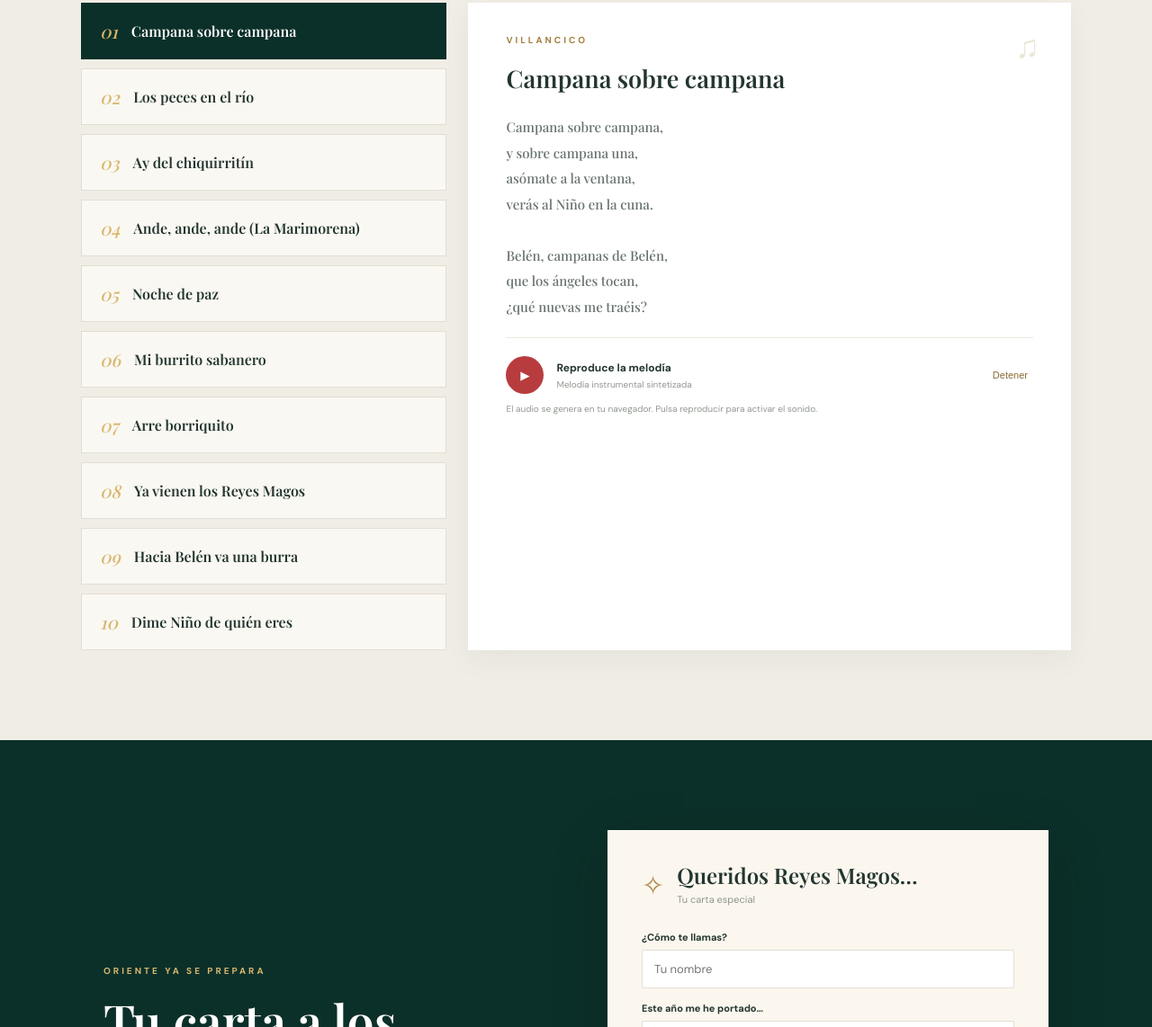
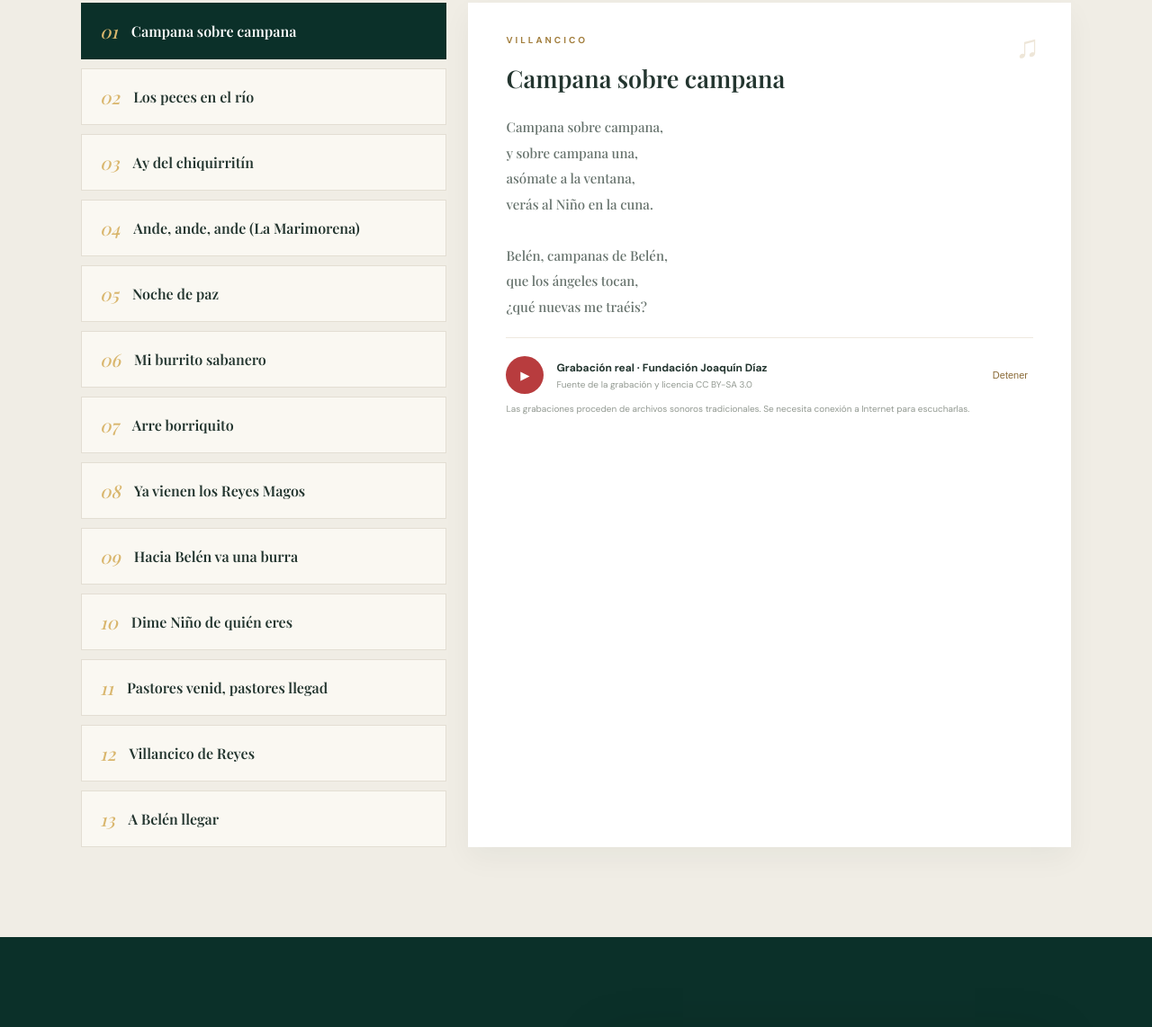
Before and after one commit to jamp-proyectos/navidad, a plain HTML site: page index.html in a window 1280 px wide. Shown: the part 1600-2742 px from the top of the page at 90% size. Drawn offline with nearby package versions, Linux system fonts and the light colour scheme.

Commit message:
Add files via upload

```diff
--- a/index.html
+++ b/index.html
@@ -53,10 +53,10 @@
         <div class="lyrics" id="lyrics" aria-live="polite"></div>
         <div class="player-controls">
           <button class="round-btn" id="playCarol" aria-label="Reproducir">▶</button>
-          <div class="track-info"><strong id="playStatus">Reproduce la melodía</strong><span>Melodía instrumental sintetizada</span></div>
+          <div class="track-info"><strong id="playStatus">Reproduce la melodía</strong><span id="recordingCredit">Grabaciones tradicionales reales · requiere conexión a Internet</span></div>
           <button class="text-btn" id="stopCarol">Detener</button>
         </div>
-        <p class="small-note">El audio se genera en tu navegador. Pulsa reproducir para activar el sonido.</p>
+        <p class="small-note">Las grabaciones proceden de archivos sonoros tradicionales. Se necesita conexión a Internet para escucharlas.</p>
       </article>
     </div>
   </section>
--- a/script.js
+++ b/script.js
@@ -1,8 +1,8 @@
 // Navidad Mágica: villancicos sintetizados, carta local y juego audiovisual.
 const carols = [
- {title:"Campana sobre campana",lyrics:"Campana sobre campana,\ny sobre campana una,\nasómate a la ventana,\nverás al Niño en la cuna.\n\nBelén, campanas de Belén,\nque los ángeles tocan,\n¿qué nuevas me traéis?",tempo:112,notes:"G4 G4 A4 G4 F4 E4 D4 E4 F4 G4 A4 G4 | G4 A4 G4 F4 E4 D4 E4 F4 G4 F4 E4 D4"},
- {title:"Los peces en el río",lyrics:"Pero mira cómo beben\nlos peces en el río,\npero mira cómo beben\npor ver al Dios nacido.\n\nBeben y beben y vuelven a beber,\nlos peces en el río\npor ver a Dios nacer.",tempo:116,notes:"A4 A4 A4 G4 F4 G4 A4 G4 F4 E4 F4 G4 | A4 A4 A4 G4 F4 G4 A4 G4 F4 E4 D4 E4"},
- {title:"Ay del chiquirritín",lyrics:"Ay del chiquirritín,\nchiquirriquitín,\nmetidito entre pajas.\n\nAy del chiquirritín,\nchiquirriquitín,\nqueridín, queridito del alma.",tempo:122,notes:"G4 A4 B4 A4 G4 E4 G4 A4 | G4 A4 B4 A4 G4 E4 D4 E4"},
+ {title:"Campana sobre campana",audioFile:"Fundación Joaquín Díaz - ATO 00096 11 - Villancico.ogg",sourcePage:"https://commons.wikimedia.org/wiki/File:Fundación_Joaquín_Díaz_-_ATO_00096_11_-_Villancico.ogg",lyrics:"Campana sobre campana,\ny sobre campana una,\nasómate a la ventana,\nverás al Niño en la cuna.\n\nBelén, campanas de Belén,\nque los ángeles tocan,\n¿qué nuevas me traéis?",tempo:112,notes:"G4 G4 A4 G4 F4 E4 D4 E4 F4 G4 A4 G4 | G4 A4 G4 F4 E4 D4 E4 F4 G4 F4 E4 D4"},
+ {title:"Los peces en el río",audioFile:"Fundación Joaquín Díaz - ATO 00096 14 - Villancico.ogg",sourcePage:"https://commons.wikimedia.org/wiki/File:Fundación_Joaquín_Díaz_-_ATO_00096_14_-_Villancico.ogg",lyrics:"Pero mira cómo beben\nlos peces en el río,\npero mira cómo beben\npor ver al Dios nacido.\n\nBeben y beben y vuelven a beber,\nlos peces en el río\npor ver a Dios nacer.",tempo:116,notes:"A4 A4 A4 G4 F4 G4 A4 G4 F4 E4 F4 G4 | A4 A4 A4 G4 F4 G4 A4 G4 F4 E4 D4 E4"},
+ {title:"Ay del chiquirritín",audioFile:"Fundación Joaquín Díaz - ATO 00096 15 - Villancico.ogg",sourcePage:"https://commons.wikimedia.org/wiki/File:Fundación_Joaquín_Díaz_-_ATO_00096_15_-_Villancico.ogg",lyrics:"Ay del chiquirritín,\nchiquirriquitín,\nmetidito entre pajas.\n\nAy del chiquirritín,\nchiquirriquitín,\nqueridín, queridito del alma.",tempo:122,notes:"G4 A4 B4 A4 G4 E4 G4 A4 | G4 A4 B4 A4 G4 E4 D4 E4"},
  {title:"Ande, ande, ande (La Marimorena)",lyrics:"Ande, ande, ande,\nla marimorena,\nande, ande, ande,\nque es la Nochebuena.\n\nEn el portal de Belén\nhay estrellas, sol y luna,\nla Virgen y San José\ny el Niño que está en la cuna.",tempo:124,notes:"G4 G4 B4 B4 A4 A4 G4 | E4 G4 A4 B4 A4 G4 E4 D4"},
  {title:"Noche de paz",lyrics:"Noche de paz, noche de amor,\ntodo duerme en derredor.\nEntre los astros que esparcen su luz,\nbella anunciando al niñito Jesús.",tempo:86,notes:"G4 A4 G4 E4 | G4 A4 G4 E4 | D5 D5 B4 | C5 C5 G4 | A4 A4 C5 B4 A4 G4 | A4 G4 E4 | A4 A4 C5 B4 A4 G4 | A4 G4 E4"},
  {title:"Mi burrito sabanero",lyrics:"Con mi burrito sabanero\nvoy camino de Belén.\nSi me ven, si me ven,\nvoy camino de Belén.\n\nEl lucerito mañanero\nilumina mi sendero.",tempo:112,notes:"E4 E4 G4 A4 B4 B4 A4 G4 | E4 E4 G4 A4 B4 B4 A4 G4 | A4 A4 B4 C5 B4 A4 G4 E4"},
@@ -10,21 +10,26 @@ const carols = [
  {title:"Ya vienen los Reyes Magos",lyrics:"Ya vienen los Reyes Magos,\nya vienen los Reyes Magos,\ncaminito de Belén.\n\nOlé, olé, Holanda y olé,\nHolanda ya se ve.",tempo:118,notes:"C5 C5 G4 A4 G4 E4 | F4 F4 A4 G4 F4 D4 | E4 G4 C5 B4 A4 G4"},
  {title:"Hacia Belén va una burra",lyrics:"Hacia Belén va una burra,\nrin, rin,\nyo me remendaba,\nyo me remendé.\n\nYo me eché un remiendo,\nyo me lo quité,\ncargada de chocolate.",tempo:120,notes:"G4 G4 A4 G4 E4 | G4 G4 A4 G4 E4 | D4 E4 G4 A4 G4 E4 D4"},
  {title:"Dime Niño de quién eres",lyrics:"Dime Niño, de quién eres,\ntodo vestidito de blanco.\nSoy de la Virgen María\ny del Espíritu Santo.\n\nResuenen con alegría\nlos cánticos de mi tierra.",tempo:100,notes:"E4 G4 A4 G4 E4 D4 | E4 G4 A4 B4 A4 G4 | E4 G4 A4 G4 E4 D4 | C4 D4 E4 G4 E4 D4"}
+ ,{title:"Pastores venid, pastores llegad",audioFile:"Fundación Joaquín Díaz - ATO 00016A 18 - Pastores venid, pastores llegad.ogg",sourcePage:"https://commons.wikimedia.org/wiki/File:Fundación_Joaquín_Díaz_-_ATO_00016A_18_-_Pastores_venid,_pastores_llegad.ogg",lyrics:"Grabación tradicional interpretada por Flor Frías en El Burgo de Osma (Soria), en 1982.\n\nRegistro sonoro de la Fundación Joaquín Díaz."}
+ ,{title:"Villancico de Reyes",audioFile:"Fundación Joaquín Díaz - ATO 00093 07 - Villancico de reyes.ogg",sourcePage:"https://commons.wikimedia.org/wiki/File:Fundación_Joaquín_Díaz_-_ATO_00093_07_-_Villancico_de_reyes.ogg",lyrics:"Grabación tradicional interpretada por Mariano García Herrero en Fuensaldaña (Valladolid), en 1977.\n\nComienza: «La estrella fue la encargada de guiarles al portal»."}
+ ,{title:"A Belén llegar",audioFile:"Fundación Joaquín Díaz - ATO 00001 25 - A Belén llegar.ogg",sourcePage:"https://commons.wikimedia.org/wiki/File:Fundación_Joaquín_Díaz_-_ATO_00001_25_-_A_Belén_llegar.ogg",lyrics:"Grabación tradicional de la colección de la Fundación Joaquín Díaz.\n\nRegistro sonoro de música popular navideña."}
 ];
 const list=document.getElementById('carolList'), title=document.getElementById('carolTitle'), lyrics=document.getElementById('lyrics');
-let selected=0,audioCtx=null,melodyTimer=null,melodyTimeout=null,noteIndex=0;
-function renderCarols(){list.innerHTML='';carols.forEach((c,i)=>{const b=document.createElement('button');b.className='carol-choice'+(i===selected?' active':'');b.innerHTML=`<span class="num">${String(i+1).padStart(2,'0')}</span><strong>${c.title}</strong>`;b.addEventListener('click',()=>{stopMelody();selected=i;renderCarols();});list.appendChild(b);});const c=carols[selected];title.textContent=c.title;lyrics.textContent=c.lyrics;}
-const semitones={C:0,D:2,E:4,F:5,G:7,A:9,B:11};
-function noteFrequency(note){const m=note.match(/^([A-G])(#?)([0-9])$/);if(!m)return 0;const midi=(Number(m[3])+1)*12+semitones[m[1]]+(m[2]?1:0);return 440*Math.pow(2,(midi-69)/12);}
-function playTone(freq,duration=.32){if(!freq)return;if(!audioCtx)audioCtx=new(window.AudioContext||window.webkitAudioContext)();const now=audioCtx.currentTime;const gain=audioCtx.createGain(),osc=audioCtx.createOscillator(),harm=audioCtx.createOscillator(),harmGain=audioCtx.createGain();gain.gain.setValueAtTime(.0001,now);gain.gain.exponentialRampToValueAtTime(.15,now+.025);gain.gain.setValueAtTime(.11,now+duration*.65);gain.gain.exponentialRampToValueAtTime(.0001,now+duration);osc.type='triangle';osc.frequency.value=freq;harm.type='sine';harm.frequency.value=freq*2;harmGain.gain.value=.18;osc.connect(gain);harm.connect(harmGain);harmGain.connect(gain);gain.connect(audioCtx.destination);osc.start(now);harm.start(now);osc.stop(now+duration+.02);harm.stop(now+duration+.02);}
-function stopMelody(){if(melodyTimeout)clearTimeout(melodyTimeout);melodyTimeout=null;melodyTimer=null;document.getElementById('playCarol').textContent='▶';document.getElementById('playStatus').textContent='Reproduce la melodía';}
-function playScore(){const song=carols[selected],beats=song.notes.replace(/\|/g,' ').trim().split(/\s+/),beatMs=60000/song.tempo;noteIndex=0;function next(){if(!melodyTimer)return;if(noteIndex>=beats.length){stopMelody();return;}const token=beats[noteIndex++],duration=beatMs;if(token!=='-')playTone(noteFrequency(token),duration/1000*.88);melodyTimeout=setTimeout(next,duration);}next();}
-document.getElementById('playCarol').addEventListener('click',()=>{if(melodyTimer){stopMelody();return;}if(!audioCtx)audioCtx=new(window.AudioContext||window.webkitAudioContext)();if(audioCtx.state==='suspended')audioCtx.resume();melodyTimer=true;document.getElementById('playCarol').textContent='Ⅱ';document.getElementById('playStatus').textContent='Sonando: '+carols[selected].title;playScore();});
+let selected=0,recording=null;
+const playButton=document.getElementById('playCarol'), playStatus=document.getElementById('playStatus'), recordingCredit=document.getElementById('recordingCredit');
+function recordingUrl(file){return 'https://commons.wikimedia.org/wiki/Special:Redirect/file/'+encodeURIComponent(file);}
+function stopMelody(){if(recording){recording.pause();recording.currentTime=0;}recording=null;playButton.textContent='▶';playStatus.textContent=carols[selected].audioFile?'Grabación real · Fundación Joaquín Díaz':'Esta canción no tiene grabación disponible';}
+function renderCarols(){list.innerHTML='';carols.forEach((c,i)=>{const b=document.createElement('button');b.className='carol-choice'+(i===selected?' active':'');b.innerHTML=`<span class="num">${String(i+1).padStart(2,'0')}</span><strong>${c.title}</strong>`;b.addEventListener('click',()=>{stopMelody();selected=i;renderCarols();});list.appendChild(b);});const c=carols[selected];title.textContent=c.title;lyrics.textContent=c.lyrics;playButton.disabled=!c.audioFile;playButton.setAttribute('aria-disabled',String(!c.audioFile));playStatus.textContent=c.audioFile?'Grabación real · Fundación Joaquín Díaz':'Grabación real no disponible para este villancico';recordingCredit.innerHTML=c.audioFile?`<a href="${c.sourcePage}" target="_blank" rel="noopener noreferrer">Fuente de la grabación y licencia CC BY-SA 3.0</a>`:'';}
+playButton.addEventListener('click',async()=>{const song=carols[selected];if(!song.audioFile)return;if(recording&&!recording.paused){recording.pause();playButton.textContent='▶';playStatus.textContent='Pausado';return;}if(!recording){recording=new Audio(recordingUrl(song.audioFile));recording.preload='none';recording.addEventListener('ended',()=>{playButton.textContent='▶';playStatus.textContent='Reproducción finalizada';recording=null;});recording.addEventListener('error',()=>{playButton.textContent='▶';playStatus.textContent='No se pudo cargar el audio. Comprueba tu conexión.';recording=null;});}try{await recording.play();playButton.textContent='Ⅱ';playStatus.textContent='Sonando: '+song.title;}catch(e){playStatus.textContent='No se pudo reproducir. Comprueba tu conexión e inténtalo de nuevo.';}});
 document.getElementById('stopCarol').addEventListener('click',stopMelody);
 renderCarols();
 
 // Carta: se descarga como archivo de texto, sin enviar datos personales.
 document.getElementById('letterForm').addEventListener('submit',e=>{e.preventDefault();const d=new FormData(e.currentTarget);const content=`Queridos Reyes Magos:\n\nMe llamo ${d.get('childName')}.\n\nEste año me he portado:\n${d.get('goodThing')}\n\nMis deseos:\n${d.get('wishList')}\n\nMi mensaje:\n${d.get('message')||'Gracias por vuestra magia.'}\n\nCon cariño,\n${d.get('childName')}\n`;const blob=new Blob([content],{type:'text/plain;charset=utf-8'});const url=URL.createObjectURL(blob);const a=document.createElement('a');a.href=url;a.download='carta-a-los-reyes-magos.txt';a.click();URL.revokeObjectURL(url);document.getElementById('letterFeedback').textContent='¡Tu carta está lista! Se ha descargado en tu dispositivo. ✨';});
+
+// Efectos sonoros del juego (la música de los villancicos se reproduce desde grabaciones reales).
+let audioCtx=null;
+function playTone(freq,duration=.13){if(!freq)return;if(!audioCtx)audioCtx=new(window.AudioContext||window.webkitAudioContext)();if(audioCtx.state==='suspended')audioCtx.resume();const now=audioCtx.currentTime,osc=audioCtx.createOscillator(),gain=audioCtx.createGain();osc.type='sine';osc.frequency.value=freq;gain.gain.setValueAtTime(.0001,now);gain.gain.exponentialRampToValueAtTime(.12,now+.012);gain.gain.exponentialRampToValueAtTime(.0001,now+duration);osc.connect(gain);gain.connect(audioCtx.destination);osc.start(now);osc.stop(now+duration+.02);}
 
 // Juego
 const stage=document.getElementById('gameStage'),player=document.getElementById('player'),overlay=document.getElementById('gameMessage');
```
Also changed, not shown: 1 other file.
